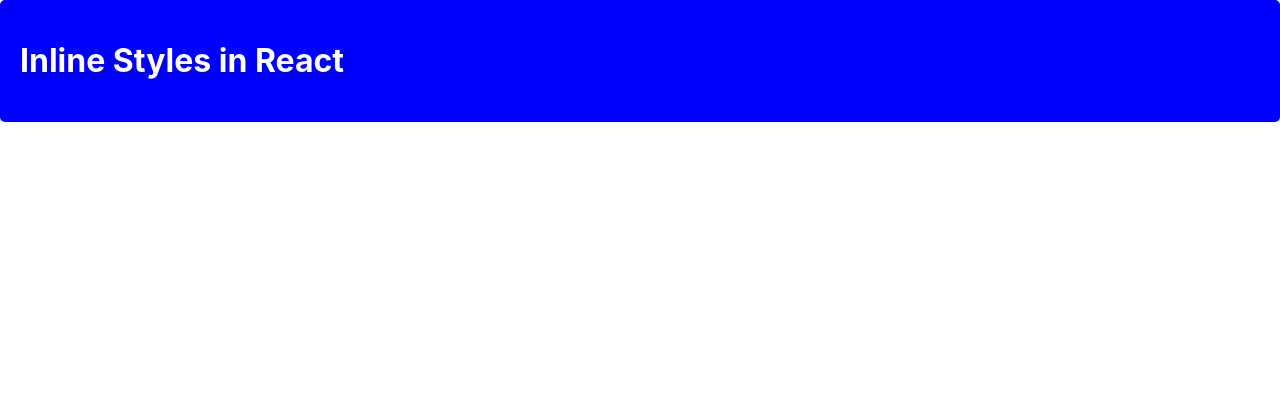
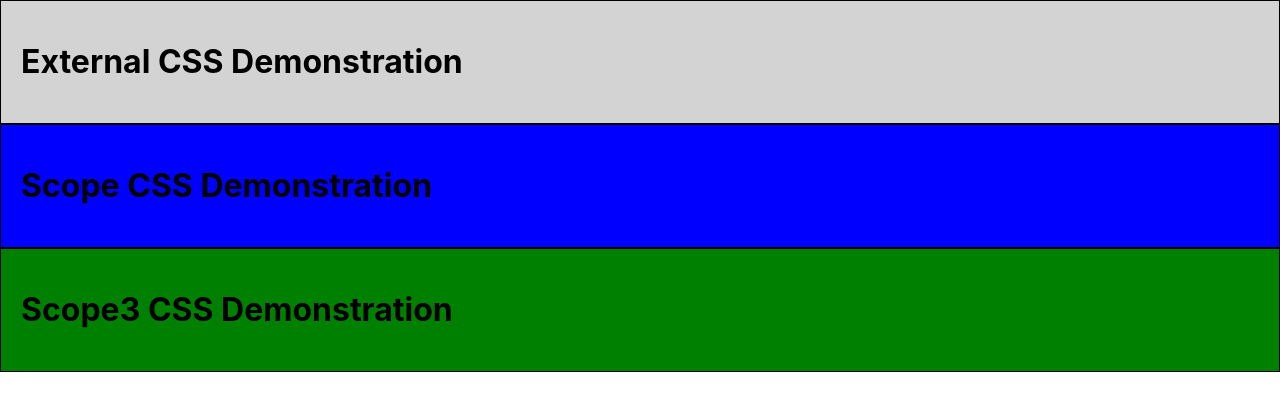
Before and after one commit to habideen/react_js_tutorial, a React (Create React App) app: page / in a window 1280 px wide. Shown: the top 410 px of the page. Built offline with nearby package versions, Linux system fonts and the light colour scheme.

Commit message:
styling: external css and style scope

```diff
--- a/src/App.js
+++ b/src/App.js
@@ -1,6 +1,7 @@
 import { useState, useEffect } from "react";
 import "./App.css";
-import InlineStyle from "./components/style/Inline";
+// import InlineStyle from "./components/style/Inline";
+import ExternalCSS from "./components/style/ExternalCSS";
 // import UncontrolledForm from "./components/form/UncontrolledForm";
 // import MultipleFormValidatin from "./components/form/MultipleFormValidation";
 // import MultipleInput from "./components/form/MultipleInput";
@@ -31,8 +32,9 @@
       <MultipleInput />
       <FormValidatin />
       <UncontrolledForm />
-      <MultipleFormValidatin /> */}
-      <InlineStyle />
+      <MultipleFormValidatin />
+      <InlineStyle /> */}
+      <ExternalCSS />
     </div>
   );
 }
--- /dev/null
+++ b/src/components/style/ExternalCSS.css
@@ -0,0 +1,5 @@
+.container {
+  background-color: lightgray;
+  padding: 20px;
+  border: 1px solid black;
+}
--- /dev/null
+++ b/src/components/style/ExternalCSS.js
@@ -0,0 +1,22 @@
+import React from "react";
+import "./ExternalCSS.css";
+import styles from "./ScopeExternalCSS.module.css";
+import styles2 from "./ScopeExternalCSS2.module.css";
+
+function ExternalCSS() {
+  return (
+    <>
+      <div className="container">
+        <h1>External CSS Demonstration</h1>
+      </div>
+      <div className={styles.container}>
+        <h1>Scope CSS Demonstration</h1>
+      </div>
+      <div className={styles2.container}>
+        <h1>Scope3 CSS Demonstration</h1>
+      </div>
+    </>
+  );
+}
+
+export default ExternalCSS;
--- /dev/null
+++ b/src/components/style/ScopeExternalCSS.module.css
@@ -0,0 +1,5 @@
+.container {
+  background-color: blue;
+  padding: 20px;
+  border: 1px solid black;
+}
--- /dev/null
+++ b/src/components/style/ScopeExternalCSS2.module.css
@@ -0,0 +1,5 @@
+.container {
+  background-color: green;
+  padding: 20px;
+  border: 1px solid black;
+}
```
